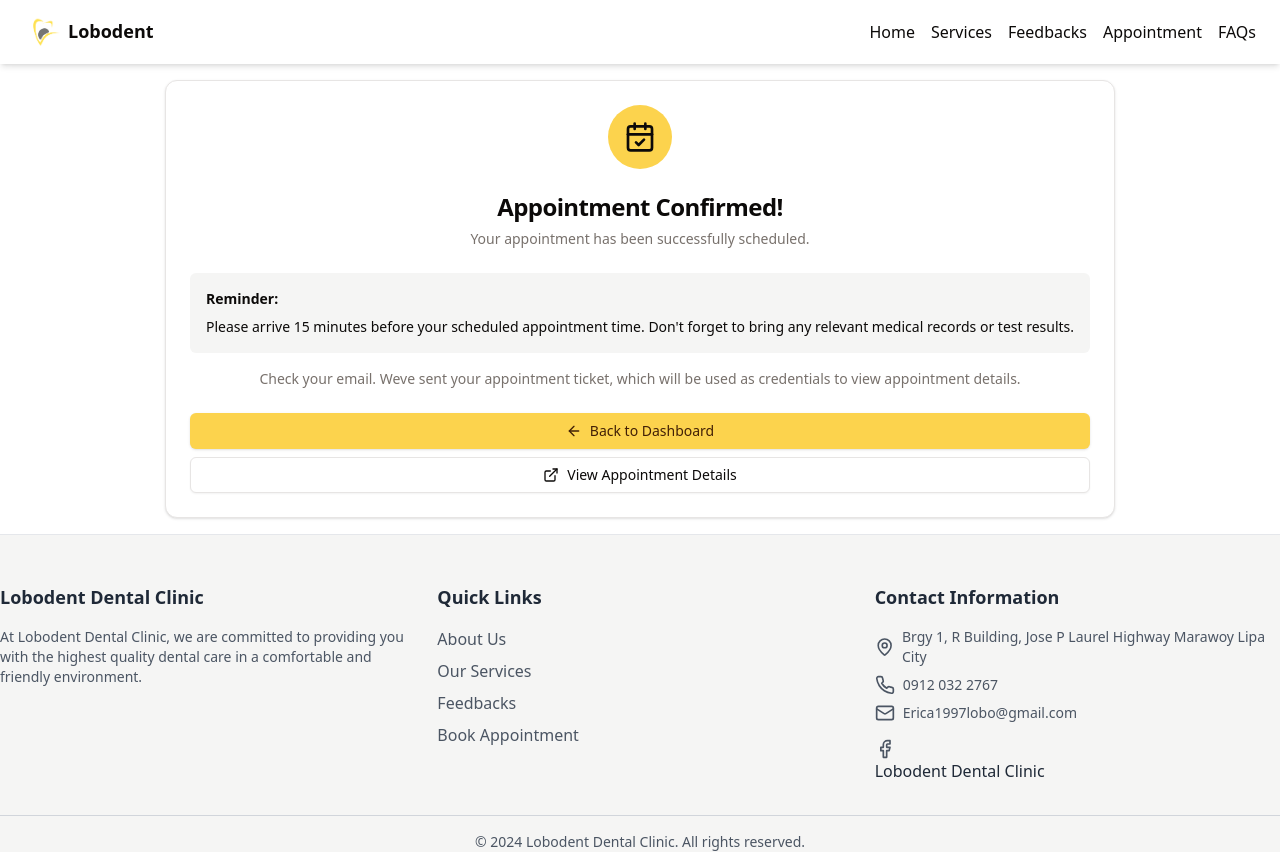
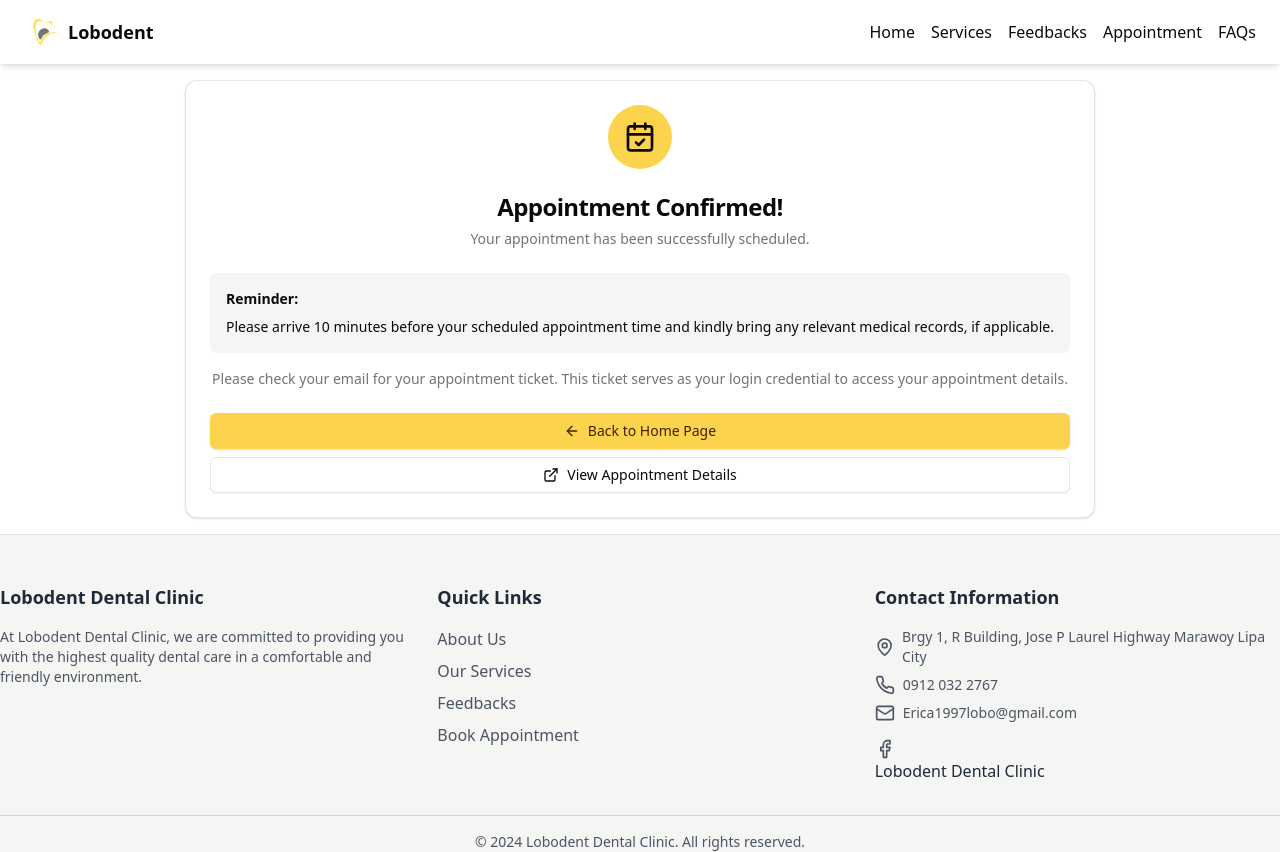
Before and after one commit to mikkouson/Dental-Clinic-Appointment-Landing-Page, a Next.js app: page /appointment/success in a window 1280 px wide. Built offline with nearby package versions, Linux system fonts and the light colour scheme.

Commit message:
minor changes

```diff
--- a/app/appointment/login/page.tsx
+++ b/app/appointment/login/page.tsx
@@ -25,7 +25,7 @@ export default function ViewAppointment({
             <h1 className="text-3xl font-bold">View Your Appointment</h1>
             <p className="text-balance text-muted-foreground">
               Enter your appointment ticket number and email to view your
-              detailssadas
+              appointment details and history.
             </p>
           </div>
           <form>
--- a/app/appointment/success/page.tsx
+++ b/app/appointment/success/page.tsx
@@ -34,20 +34,20 @@ export default function AppointmentConfirmation() {
           <div className="bg-muted p-4 rounded-md text-sm">
             <p className="font-semibold mb-2">Reminder:</p>
             <p>
-              Please arrive 15 minutes before your scheduled appointment time.
-              Don't forget to bring any relevant medical records or test
-              results.
+              Please arrive 10 minutes before your scheduled appointment time and
+              kindly bring any relevant medical records, if applicable.
+
             </p>
           </div>
           <p className="text-sm text-center text-muted-foreground">
-            Check your email. Weve sent your appointment ticket, which will be
-            used as credentials to view appointment details.
+          Please check your email for your appointment ticket.
+          This ticket serves as your login credential to access your appointment details.
           </p>
         </CardContent>
         <CardFooter className="flex flex-col space-y-2">
           <Button asChild className="w-full">
             <Link href="/">
-              <ArrowLeft className="mr-2 h-4 w-4" /> Back to Dashboard
+              <ArrowLeft className="mr-2 h-4 w-4" /> Back to Home Page
             </Link>
           </Button>
 
--- a/app/layout.tsx
+++ b/app/layout.tsx
@@ -28,6 +28,7 @@ export default function RootLayout({
             <nav className="w-full h-16 sticky top-0 z-50 bg-white shadow-md flex justify-center">
               <div className="w-full max-w-7xl flex justify-between items-center p-4 px-6">
               <div className="flex">
+  <a href="/" className="flex items-center">
     <Image
       alt="Doctor"
       src="/images/logo.png"
@@ -36,8 +37,8 @@ export default function RootLayout({
       className="rounded-full mr-1"
     />
     <h3 className="text-lg font-semibold">Lobodent</h3>
+  </a>
 </div>
-
                 {/* Menu for larger screens */}
                 <div className="hidden md:flex gap-4">
                   <Link href="/">Home</Link>
--- a/components/consent.tsx
+++ b/components/consent.tsx
@@ -36,9 +36,8 @@ export default function Consent({ setShowPatientFields }: ConsentProps) {
           <div className="border-l-4 border-red-500 p-4 bg-gray-50 mb-6">
             <p className="text-red-600 font-bold mb-1">Reminder:</p>
             <p>
-              To ensure a smooth experience, kindly arrive 10 minutes before
-              your appointment and bring any relevant dental records or
-              insurance information.
+              To ensure a smooth experience, Please arrive 10 minutes before your scheduled appointment time and
+              kindly bring any relevant medical records, if applicable.
             </p>
           </div>
 
--- a/components/hero.tsx
+++ b/components/hero.tsx
@@ -2,7 +2,7 @@ import Image from "next/image";
 
 export default function Header() {
   return (
-    <div className="w-full h-[calc(100vh-64px)] flex flex-col md:flex-row items-center justify-between p-4 px-6">
+    <div className="w-full md:h-[calc(100vh-64px)] flex flex-col md:flex-row items-center justify-between p-4 px-6">
       <div id="home" className="w-full md:w-1/2">
         <h1 className="text-4xl font-bold leading-tight mb-4">
           <span>Get Quick</span>
@@ -10,19 +10,18 @@ export default function Header() {
           <span className="text-[#efd054]">Medical Services</span>
         </h1>
         <p className="text-gray-700 mb-6">
-        From routine checkups to advanced cosmetic treatments, our dedicated team of professionals is here to give you the healthy, radiant smile you deserve.
-        Step into our clinic and experience personalized care tailored to your comfort and needs, all in a welcoming and modern environment.
+          From routine checkups to advanced cosmetic treatments, our dedicated team of professionals is here to give you the healthy, radiant smile you deserve. Step into our clinic and experience personalized care tailored to your comfort and needs, all in a welcoming and modern environment.
         </p>
         <a href="/appointment">
-        <button className="bg-[#f1d04d] text-white px-6 py-3 rounded-md shadow hover:bg-[#e6c200] transition">
-          Book Now
-        </button>
+          <button className="bg-[#f1d04d] text-white px-6 py-3 rounded-md shadow hover:bg-[#e6c200] transition">
+            Book Now
+          </button>
         </a>
       </div>
 
-      <div className="relative w-full md:w-1/2 mt-10 md:mt-0 flex justify-center">
-  {/* Background Circle with Gradient */}
-  <div className="absolute -top-10 -right-10 w-[500px] h-[500px] rounded-full bg-gradient-to-br from-[#fde896] via-[#ffe69b] to-[#ffe28a] hidden md:block"></div>
+      <div className="relative w-full md:w-1/2 mt-10 md:mt-0 flex justify-center items-center">
+        {/* Background Circle with Gradient */}
+        <div className="absolute -top-10 -right-10 w-[500px] h-[500px] rounded-full bg-gradient-to-br from-[#fde896] via-[#ffe69b] to-[#ffe28a] hidden md:block"></div>
 
         {/* Doctor Image */}
         <div className="relative z-10 hidden md:block">
```
Lines whose indentation alone changed are shown as unchanged.
